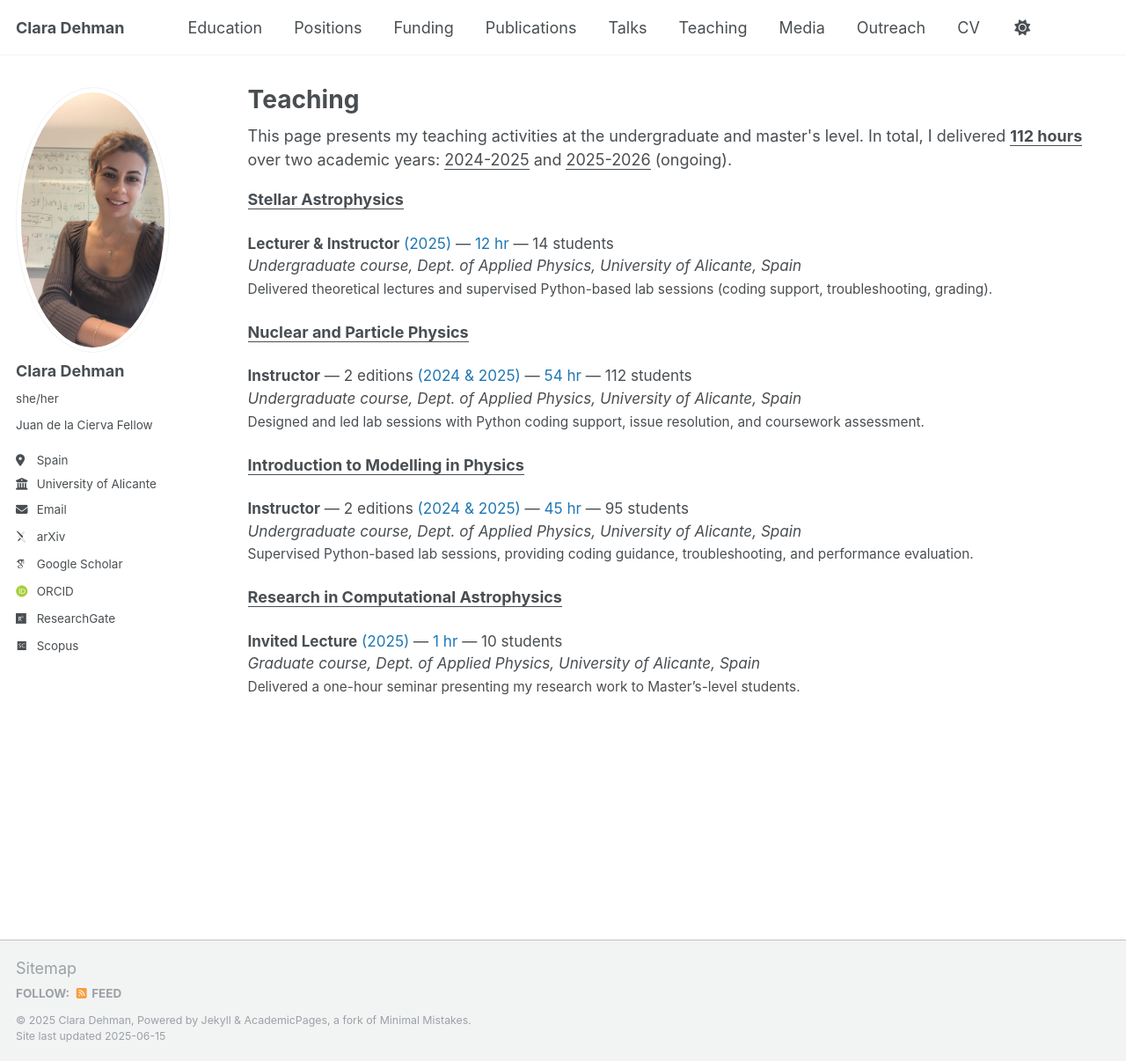
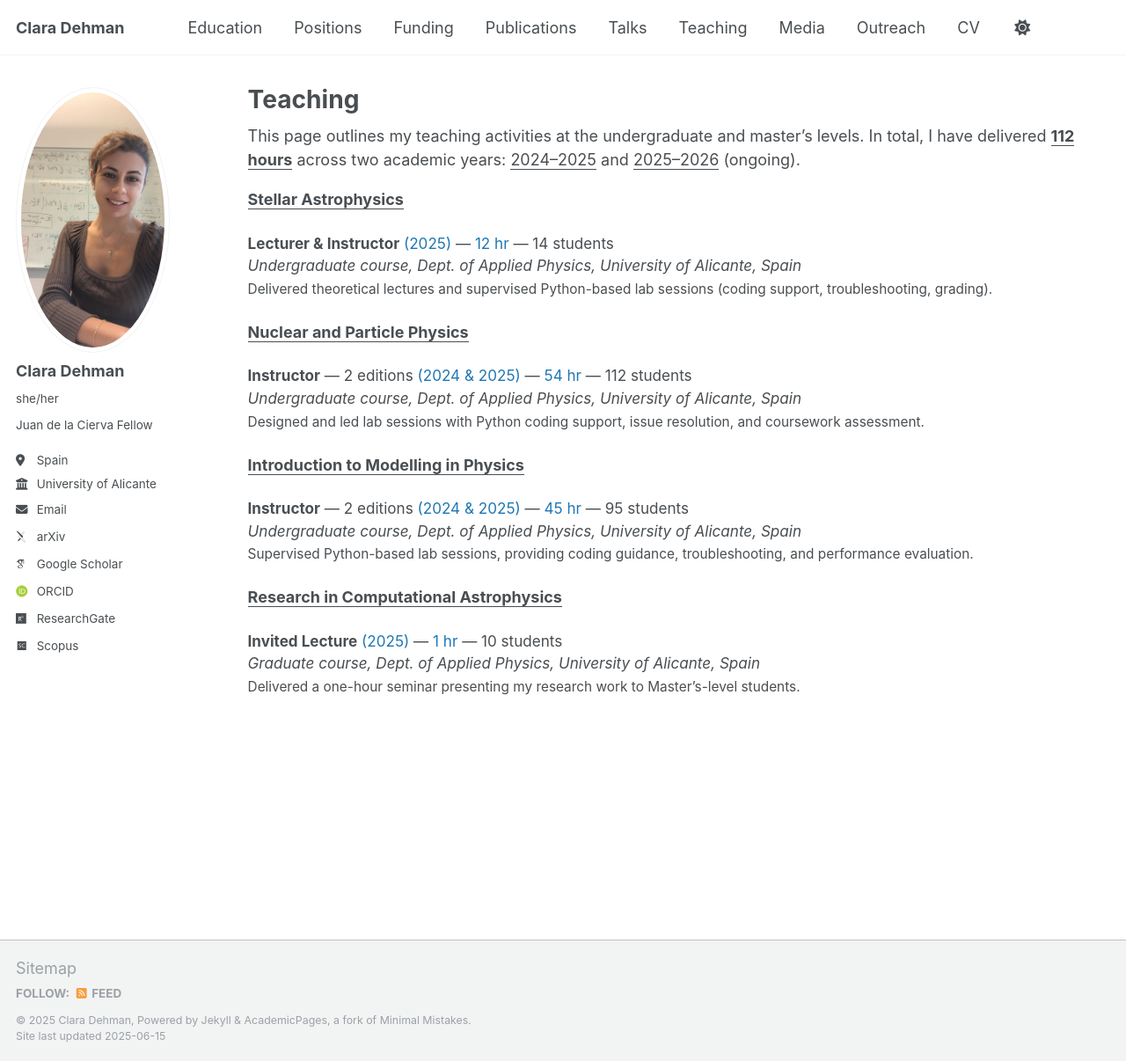
Before and after one commit to ClaraDehman/ClaraDehman.github.io, a Jekyll site: the page built from _pages/teaching.html, in a window 1280 px wide and 1206 px high. Shown: the whole window at 88% size. Built offline with Jekyll 4.4.1, drawn with Linux system fonts in a browser that asks for light colours; some web fonts are replaced.

Commit message:
Update teaching.html

```diff
--- a/_pages/teaching.html
+++ b/_pages/teaching.html
@@ -5,8 +5,7 @@ permalink: /teaching/
 author_profile: true
 ---
 
-This page presents my teaching activities at the undergraduate and master's level. In total, I delivered <strong><u>112 hours</u></strong> over two academic years: <u>2024-2025</u> and <u>2025-2026</u> (ongoing).
-
+This page outlines my teaching activities at the undergraduate and master’s levels. In total, I have delivered <strong><u>112 hours</u></strong> across two academic years: <u>2024–2025</u> and <u>2025–2026</u> (ongoing).
 
 {% include base_path %}
 
```
